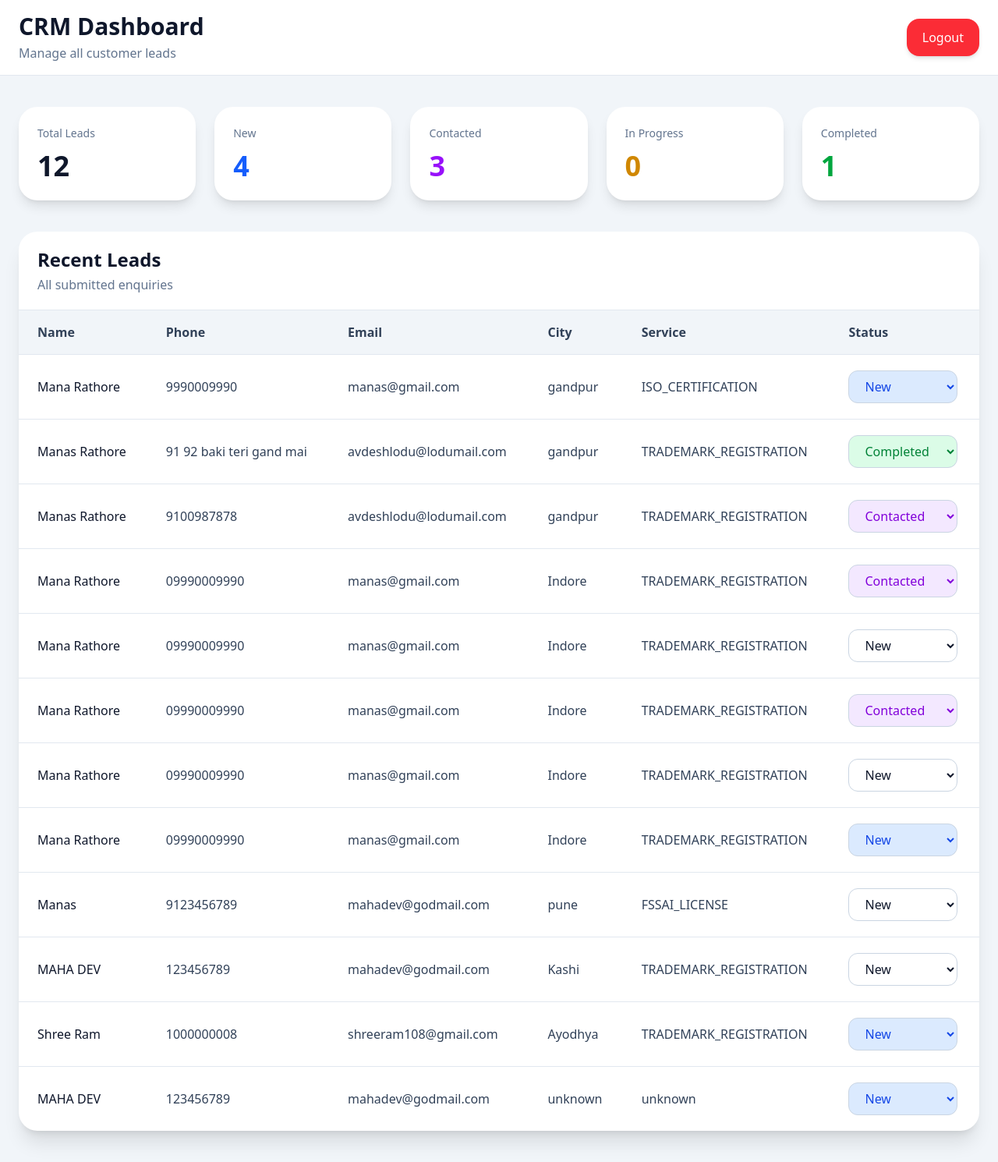
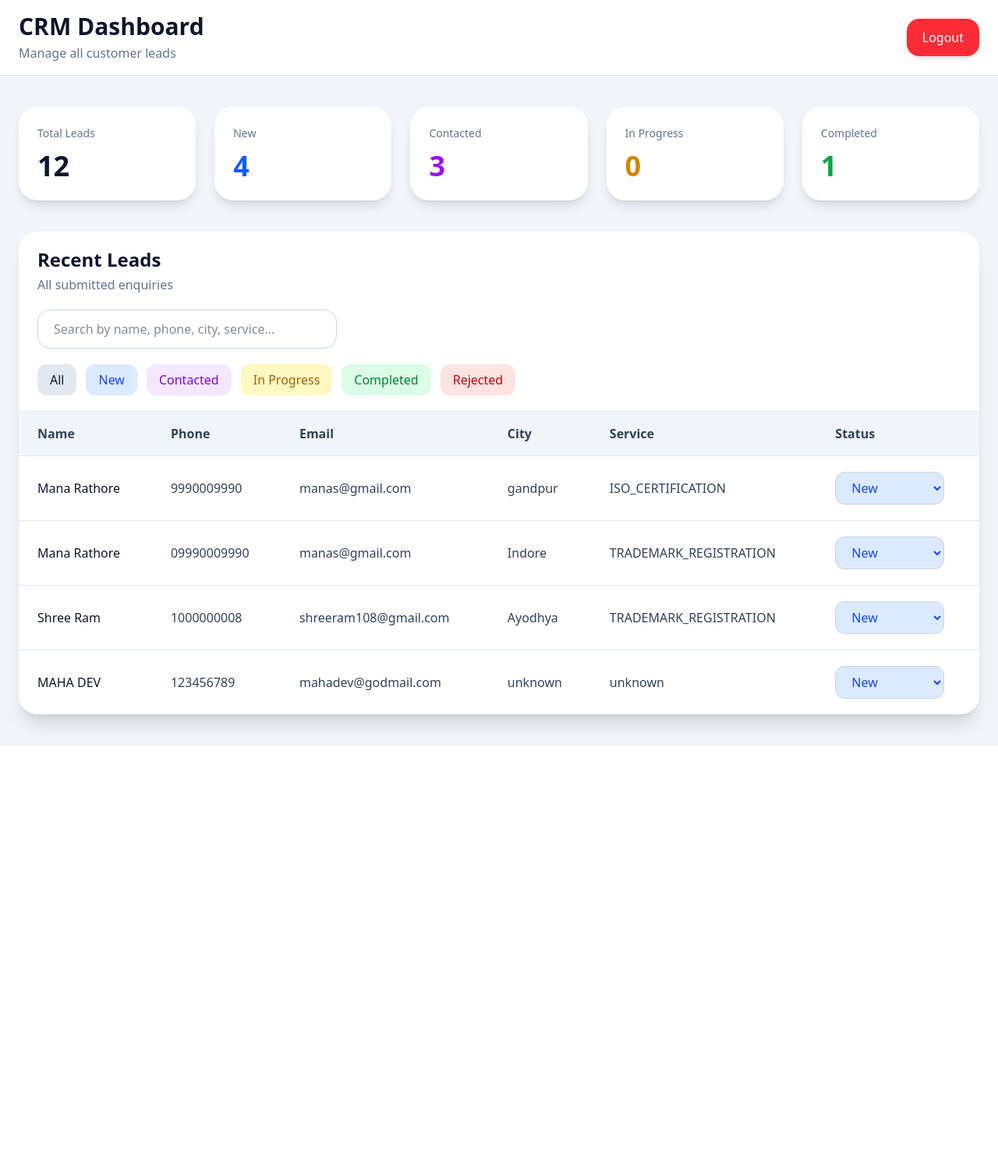
Before and after one commit to ManasRathore15/crm-management-project, a Django app: page /dashboard/?status=NEW in a window 1280 px wide. Shown: the whole page at 78% size. After the commit the page ends 956 px from the top, so only its background shows below. Run offline with Django 5.2, Linux system fonts and the light colour scheme; a user stored in the database is signed in; data comes from the database, SQL or seed files in the repository; both versions use the stored data as it was after the commit; some libraries are stand-ins or nearby versions.

Commit message:
Added CRM search and filtering system

```diff
--- a/leads/templates/dashboard.html
+++ b/leads/templates/dashboard.html
@@ -32,6 +32,7 @@ Dashboard
         </a>
 
     </div>
+
 
 
     <!-- Dashboard Content -->
@@ -127,19 +128,97 @@ Dashboard
         <div class="bg-white rounded-3xl shadow-xl overflow-hidden">
 
 
-            <!-- Header -->
+            <!-- Header + Search + Filters -->
 
-            <div class="px-6 py-5 border-b border-slate-200 flex items-center justify-between">
+            <div class="px-6 py-5 border-b border-slate-200 flex flex-col gap-5">
+
+
+                <!-- Heading -->
 
                 <div>
 
                     <h2 class="text-2xl font-bold text-slate-900">
+
                         Recent Leads
+
                     </h2>
 
                     <p class="text-slate-500 mt-1">
+
                         All submitted enquiries
+
                     </p>
+
+                </div>
+
+
+
+                <!-- Search Form -->
+
+                <form method="GET"
+                      class="w-full md:w-auto">
+
+                    <input type="text"
+                           name="search"
+                           value="{{ search_query }}"
+                           placeholder="Search by name, phone, city, service..."
+                           class="w-full md:w-96 px-5 py-3 rounded-2xl border border-slate-300 focus:outline-none focus:ring-2 focus:ring-blue-500">
+
+                </form>
+
+
+
+                <!-- Status Filters -->
+
+                <div class="flex flex-wrap gap-3">
+
+
+                    <a href="/dashboard/"
+                       class="px-4 py-2 rounded-xl bg-slate-200 hover:bg-slate-300 transition">
+
+                        All
+
+                    </a>
+
+
+                    <a href="/dashboard/?status=NEW"
+                       class="px-4 py-2 rounded-xl bg-blue-100 text-blue-700 hover:bg-blue-200 transition">
+
+                        New
+
+                    </a>
+
+
+                    <a href="/dashboard/?status=CONTACTED"
+                       class="px-4 py-2 rounded-xl bg-purple-100 text-purple-700 hover:bg-purple-200 transition">
+
+                        Contacted
+
+                    </a>
+
+
+                    <a href="/dashboard/?status=IN_PROGRESS"
+                       class="px-4 py-2 rounded-xl bg-yellow-100 text-yellow-700 hover:bg-yellow-200 transition">
+
+                        In Progress
+
+                    </a>
+
+
+                    <a href="/dashboard/?status=COMPLETED"
+                       class="px-4 py-2 rounded-xl bg-green-100 text-green-700 hover:bg-green-200 transition">
+
+                        Completed
+
+                    </a>
+
+
+                    <a href="/dashboard/?status=REJECTED"
+                       class="px-4 py-2 rounded-xl bg-red-100 text-red-700 hover:bg-red-200 transition">
+
+                        Rejected
+
+                    </a>
 
                 </div>
 
--- a/leads/views.py
+++ b/leads/views.py
@@ -9,6 +9,8 @@ from django.contrib.auth import (
 )
 
 from django.contrib.auth.decorators import login_required
+
+from django.db.models import Q
 
 from decouple import config
 
@@ -223,7 +225,29 @@ def login_view(request):
 @login_required(login_url='/login/')
 def dashboard_view(request):
 
+    search_query = request.GET.get('search','')
+
+    status_filter = request.GET.get('status','')
+
     leads = Lead.objects.all().order_by('-created_at')
+
+    if search_query:
+        leads = leads.filter(
+            Q(name__icontains=search_query) |
+            Q(phone__icontains=search_query) |
+            Q(email__icontains=search_query) |
+            Q(city__icontains=search_query) |
+            Q(service__icontains=search_query) |
+            Q(message__icontains=search_query)
+
+        )
+
+    if status_filter:
+
+        leads = leads.filter(
+            status=status_filter
+        )
+
 
     total_leads = Lead.objects.count()
 
@@ -251,6 +275,10 @@ def dashboard_view(request):
     context = {
 
         'leads': leads,
+
+        'search_query': search_query,
+
+        'filters': status_filter,
 
         'total_leads': total_leads,
 
--- a/theme/static/css/dist/styles.css
+++ b/theme/static/css/dist/styles.css
@@ -9,23 +9,28 @@
     --font-mono: ui-monospace, SFMono-Regular, Menlo, Monaco, Consolas, 'Liberation Mono', 'Courier New',
     monospace;
     --color-red-100: oklch(93.6% 0.032 17.717);
+    --color-red-200: oklch(88.5% 0.062 18.334);
     --color-red-300: oklch(80.8% 0.114 19.571);
     --color-red-500: oklch(63.7% 0.237 25.331);
     --color-red-600: oklch(57.7% 0.245 27.325);
     --color-red-700: oklch(50.5% 0.213 27.518);
     --color-yellow-100: oklch(97.3% 0.071 103.193);
+    --color-yellow-200: oklch(94.5% 0.129 101.54);
     --color-yellow-500: oklch(79.5% 0.184 86.047);
     --color-yellow-600: oklch(68.1% 0.162 75.834);
     --color-yellow-700: oklch(55.4% 0.135 66.442);
     --color-green-100: oklch(96.2% 0.044 156.743);
+    --color-green-200: oklch(92.5% 0.084 155.995);
     --color-green-300: oklch(87.1% 0.15 154.449);
     --color-green-600: oklch(62.7% 0.194 149.214);
     --color-green-700: oklch(52.7% 0.154 150.069);
     --color-blue-100: oklch(93.2% 0.032 255.585);
+    --color-blue-200: oklch(88.2% 0.059 254.128);
     --color-blue-500: oklch(62.3% 0.214 259.815);
     --color-blue-600: oklch(54.6% 0.245 262.881);
     --color-blue-700: oklch(48.8% 0.243 264.376);
     --color-purple-100: oklch(94.6% 0.033 307.174);
+    --color-purple-200: oklch(90.2% 0.063 306.703);
     --color-purple-600: oklch(55.8% 0.288 302.321);
     --color-purple-700: oklch(49.6% 0.265 301.924);
     --color-slate-50: oklch(98.4% 0.003 247.858);
@@ -337,6 +342,9 @@
   .flex-col {
     flex-direction: column;
   }
+  .flex-wrap {
+    flex-wrap: wrap;
+  }
   .items-center {
     align-items: center;
   }
@@ -345,6 +353,9 @@
   }
   .justify-center {
     justify-content: center;
+  }
+  .gap-3 {
+    gap: calc(var(--spacing) * 3);
   }
   .gap-4 {
     gap: calc(var(--spacing) * 4);
@@ -440,6 +451,9 @@
   }
   .bg-slate-100 {
     background-color: var(--color-slate-100);
+  }
+  .bg-slate-200 {
+    background-color: var(--color-slate-200);
   }
   .bg-white {
     background-color: var(--color-white);
@@ -657,10 +671,38 @@
       }
     }
   }
+  .hover\:bg-blue-200 {
+    &:hover {
+      @media (hover: hover) {
+        background-color: var(--color-blue-200);
+      }
+    }
+  }
   .hover\:bg-blue-700 {
     &:hover {
       @media (hover: hover) {
         background-color: var(--color-blue-700);
+      }
+    }
+  }
+  .hover\:bg-green-200 {
+    &:hover {
+      @media (hover: hover) {
+        background-color: var(--color-green-200);
+      }
+    }
+  }
+  .hover\:bg-purple-200 {
+    &:hover {
+      @media (hover: hover) {
+        background-color: var(--color-purple-200);
+      }
+    }
+  }
+  .hover\:bg-red-200 {
+    &:hover {
+      @media (hover: hover) {
+        background-color: var(--color-red-200);
       }
     }
   }
@@ -678,10 +720,24 @@
       }
     }
   }
+  .hover\:bg-slate-300 {
+    &:hover {
+      @media (hover: hover) {
+        background-color: var(--color-slate-300);
+      }
+    }
+  }
   .hover\:bg-white {
     &:hover {
       @media (hover: hover) {
         background-color: var(--color-white);
+      }
+    }
+  }
+  .hover\:bg-yellow-200 {
+    &:hover {
+      @media (hover: hover) {
+        background-color: var(--color-yellow-200);
       }
     }
   }
@@ -722,6 +778,16 @@
       flex-direction: row;
     }
   }
+  .md\:w-96 {
+    @media (width >= 48rem) {
+      width: calc(var(--spacing) * 96);
+    }
+  }
+  .md\:w-auto {
+    @media (width >= 48rem) {
+      width: auto;
+    }
+  }
   .md\:grid-cols-2 {
     @media (width >= 48rem) {
       grid-template-columns: repeat(2, minmax(0, 1fr));
@@ -740,6 +806,16 @@
   .md\:flex-row {
     @media (width >= 48rem) {
       flex-direction: row;
+    }
+  }
+  .md\:items-center {
+    @media (width >= 48rem) {
+      align-items: center;
+    }
+  }
+  .md\:justify-between {
+    @media (width >= 48rem) {
+      justify-content: space-between;
     }
   }
   .lg\:grid-cols-2 {
```
Also changed, not shown: db.sqlite3.
